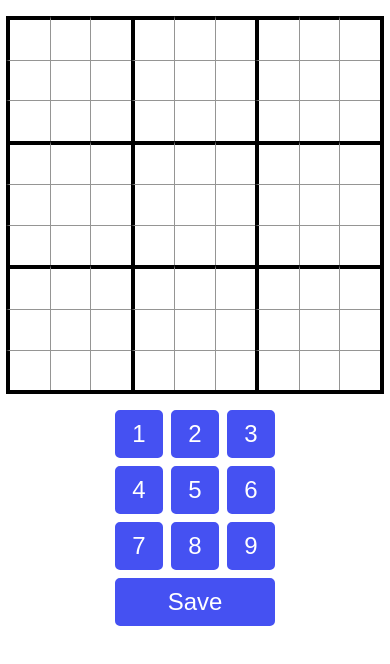
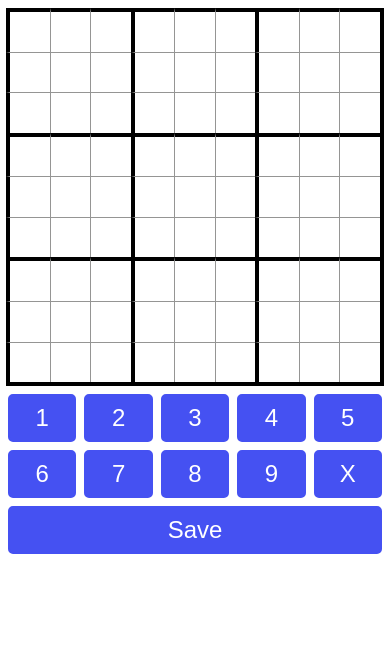
Before and after one commit to airburst/sudoku-solver, a React (Create React App) app: page / in a window 390 px wide. Shown: the top 664 px of the page. Built offline with nearby package versions, Linux system fonts and the light colour scheme.

Commit message:
feat: Refactor controls Update responsive styling

```diff
--- a/package.json
+++ b/package.json
@@ -1,6 +1,6 @@
 {
   "name": "sudoku-solver",
-  "version": "0.10.0",
+  "version": "0.11.0",
   "private": true,
   "dependencies": {
     "@reduxjs/toolkit": "^1.8.1",
--- a/src/App.js
+++ b/src/App.js
@@ -16,8 +16,9 @@ const Content = styled.div`
   align-items: center;
   height: 100%;
 
-  @media (min-width: 912px) {
+  @media (min-width: 760px) {
     flex-direction: row;
+    align-items: flex-start;
     justify-content: center;
   }
 `;
--- a/src/components/TimerBar.js
+++ b/src/components/TimerBar.js
@@ -6,7 +6,7 @@ const HeaderBar = styled.div`
   flex-direction: row;
   align-items: center;
   justify-content: center;
-  height: 48px;
+  height: 2rem;
   background-color: var(--btn-color);
   color: white;
   padding-left: 1rem;
--- a/src/features/puzzle/Controls/GameControls.js
+++ b/src/features/puzzle/Controls/GameControls.js
@@ -1,5 +1,6 @@
 // import { useState, useCallback, useEffect } from "react";
 import styled from "styled-components";
+// import solve from "../../../services/Solver";
 import Button from "../../../components/Button";
 import { useDispatch } from "react-redux";
 import { restart } from "../puzzleSlice";
@@ -10,6 +11,7 @@ const ButtonContainer = styled.div`
   grid-template-columns: 1fr 1fr;
   grid-template-rows: repeat(2, 3rem);
   grid-gap: 0.5rem;
+  margin-top: 1rem;
 `;
 
 const GameControls = () => {
--- a/src/features/puzzle/Controls/PlayControls.js
+++ b/src/features/puzzle/Controls/NumberControls.js
@@ -1,39 +1,48 @@
 import styled from "styled-components";
 import Button from "../../../components/Button";
-import solve from "../../../services/Solver";
 import { useSelector, useDispatch } from "react-redux";
 import {
   lockBoard,
   setSelectedCellsValue,
   setSelectedCellsPencilMarks,
-  changeMode,
-  setBoard,
 } from "../puzzleSlice";
 
-const ButtonContainer = styled.div`
+const NumbersContainer = styled.div`
   display: grid;
-  grid-template-columns: ${({ locked }) =>
-    locked ? "8rem 3rem 3rem 3rem" : "repeat(3, 3rem)"};
-  grid-template-rows: repeat(4, 3rem);
+  grid-template-columns: repeat(5, 1fr);
+  grid-template-rows: repeat(2, 3rem);
   grid-gap: 0.5rem;
   width: 100%;
-  margin-bottom: 1rem;
+
+  @media (min-width: 760px) {
+    grid-template-columns: repeat(3, 1fr);
+    grid-template-rows: repeat(3, 4rem);
+  }
 `;
 
-const ColSpan = styled.div`
-  grid-row: 4 / 4;
-  grid-column: 2 / 5;
+const DeleteContainer = styled.div`
+  height: 3rem;
+
+  @media (min-width: 760px) {
+    height: 4rem;
+    grid-row: 4 / 4;
+    grid-column: 1 / 4;
+  }
 `;
 
 const SaveSpan = styled.div`
-  grid-row: ${({ locked }) => (locked ? "4 / 4" : "")};
-  grid-column: ${({ locked }) => (locked ? "1 / 5" : "1 / 4")};
+  grid-row: 3 / 3;
+  grid-column: 1 / 6;
+
+  @media (min-width: 760px) {
+    grid-row: 4 / 4;
+    grid-column: 1 / 4;
+  }
 `;
 
 const Controls = () => {
   const dispatch = useDispatch();
   const locked = useSelector((state) => state.puzzle.locked);
-  const board = useSelector((state) => state.puzzle.board);
   const mode = useSelector((state) => state.puzzle.mode);
 
   const setValue = (val) => {
@@ -44,15 +53,9 @@ const Controls = () => {
       dispatch(setSelectedCellsPencilMarks(val));
     }
   };
-  const setMode = (m) => dispatch(changeMode(m));
 
   return (
-    <ButtonContainer locked={locked}>
-      {locked && (
-        <Button primary={mode === "normal"} onClick={() => setMode("normal")}>
-          Normal
-        </Button>
-      )}
+    <NumbersContainer locked={locked}>
       <Button primary onClick={() => setValue(1)}>
         1
       </Button>
@@ -62,11 +65,7 @@ const Controls = () => {
       <Button primary onClick={() => setValue(3)}>
         3
       </Button>
-      {locked && (
-        <Button primary={mode === "corner"} onClick={() => setMode("corner")}>
-          Corner
-        </Button>
-      )}
+
       <Button primary onClick={() => setValue(4)}>
         4
       </Button>
@@ -76,11 +75,6 @@ const Controls = () => {
       <Button primary onClick={() => setValue(6)}>
         6
       </Button>
-      {locked && (
-        <Button primary={mode === "centre"} onClick={() => setMode("centre")}>
-          Centre
-        </Button>
-      )}
       <Button primary onClick={() => setValue(7)}>
         7
       </Button>
@@ -90,16 +84,12 @@ const Controls = () => {
       <Button primary onClick={() => setValue(9)}>
         9
       </Button>
-      {locked && (
-        <>
-          <Button onClick={() => dispatch(setBoard(solve(board)))}>
-            Solve
-          </Button>
-          <ColSpan>
-            <Button onClick={() => setValue(0)}>Delete</Button>
-          </ColSpan>
-        </>
-      )}
+      <DeleteContainer>
+        <Button primary onClick={() => setValue(0)}>
+          X
+        </Button>
+      </DeleteContainer>
+
       {!locked && (
         <SaveSpan>
           <Button primary onClick={() => dispatch(lockBoard())}>
@@ -107,7 +97,7 @@ const Controls = () => {
           </Button>
         </SaveSpan>
       )}
-    </ButtonContainer>
+    </NumbersContainer>
   );
 };
 
--- /dev/null
+++ b/src/features/puzzle/Controls/PlacementControls.js
@@ -0,0 +1,54 @@
+import styled from "styled-components";
+import Button from "../../../components/Button";
+import { useSelector, useDispatch } from "react-redux";
+import { changeMode } from "../puzzleSlice";
+
+const ToggleButton = styled.div`
+  display: flex;
+  flex-direction: row;
+  width: calc(100% - 4px);
+  border: 2px solid var(--btn-color);
+  border-radius: 5px;
+  margin-top: 0.5rem;
+
+  & > * {
+    border: 0;
+    border-radius: 0;
+
+    &:not(:last-child) {
+      border-right: 2px solid var(--btn-color);
+    }
+    &:last-child {
+      border-right: 0px;
+      border-top-right-radius: 3px;
+      border-bottom-right-radius: 3px;
+    }
+    &:first-child {
+      border-top-left-radius: 3px;
+      border-bottom-left-radius: 3px;
+    }
+  }
+`;
+
+const PlacementControls = () => {
+  const dispatch = useDispatch();
+  const mode = useSelector((state) => state.puzzle.mode);
+
+  const setMode = (m) => dispatch(changeMode(m));
+
+  return (
+    <ToggleButton>
+      <Button primary={mode === "normal"} onClick={() => setMode("normal")}>
+        Normal
+      </Button>
+      <Button primary={mode === "corner"} onClick={() => setMode("corner")}>
+        Corner
+      </Button>
+      <Button primary={mode === "centre"} onClick={() => setMode("centre")}>
+        Centre
+      </Button>
+    </ToggleButton>
+  );
+};
+
+export default PlacementControls;
--- a/src/features/puzzle/Controls/index.js
+++ b/src/features/puzzle/Controls/index.js
@@ -1,16 +1,18 @@
 import styled from "styled-components";
 import { useSelector } from "react-redux";
-import PlayControls from "./PlayControls";
+import NumberControls from "./NumberControls";
+import PlacementControls from "./PlacementControls";
 import GameControls from "./GameControls";
 
 const Container = styled.div`
+  flex: 1;
   display: flex;
   flex-direction: column;
-  align-items: center;
-  justify-content: center;
+  width: calc(100% - 1rem);
 
-  @media (min-width: 912px) {
-    margin: 0 2rem;
+  @media (min-width: 760px) {
+    max-width: 320px;
+    margin: 2rem;
   }
 `;
 
@@ -19,8 +21,13 @@ const Controls = () => {
 
   return (
     <Container>
-      <PlayControls />
-      {locked && <GameControls />}
+      <NumberControls />
+      {locked && (
+        <>
+          <PlacementControls />
+          <GameControls />
+        </>
+      )}
     </Container>
   );
 };
--- a/src/features/puzzle/PuzzleBoard.js
+++ b/src/features/puzzle/PuzzleBoard.js
@@ -11,20 +11,22 @@ import {
 } from "./puzzleSlice";
 
 const StyledBoard = styled.div`
-  flex-grow: 1;
+  flex: 1;
   display: grid;
   grid-template-rows: repeat(9, auto);
   grid-template-columns: repeat(9, auto);
-  width: calc(100vw - 16px);
-  max-width: 640px;
-  max-height: calc(100vw - 16px);
+  width: calc(min(100vh, 100vw) - 1rem);
+  max-height: calc(min(100vh, 100vw) - 1rem);
+  max-width: calc(min(100vh, 100vw) - 1rem);
   border-right: 4px solid black;
   border-bottom: 4px solid black;
-  margin: 1rem;
+  margin: 0.5rem;
   touch-action: none; /* Prevent pull down */
 
-  @media (min-width: 760px) {
-    margin: auto;
+  @media (min-width: 620px) {
+    margin: 2rem;
+    max-height: calc(min(100vh, 100vw) - 6rem);
+    max-width: calc(min(100vh, 100vw) - 6rem);
   }
 `;
 
```
Also changed, not shown: 1 other file (tests, documents, lock files or other folders).
